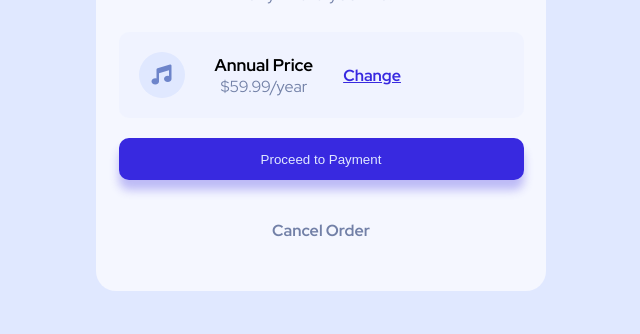
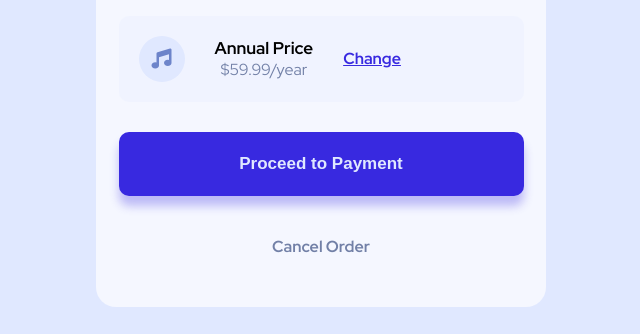
Before and after one commit to tony1610/order_summary, a plain HTML site: page index.html in a window 1280 px wide. Shown: the part 466-800 px from the top of the page, without its empty margins (319-959 px from the left). Drawn offline with Linux system fonts and the light colour scheme.

Commit message:
BTN update

```diff
--- a/style.css
+++ b/style.css
@@ -138,10 +138,12 @@ body {
 .btn {
   background-color: var(--color-primary-700);
   color: var(--color-primary-600);
+  font-weight: 700;
+  font-size: 1.7rem;
   box-shadow: 0px 10px 10px hsla(245, 75%, 52%, 0.296);
 
-  padding: 1em 3em;
-  margin-top: 2rem;
+  padding: 1.3em 3em;
+  margin-top: 3rem;
   margin-bottom: 4rem;
 
   width: 100%;
```
